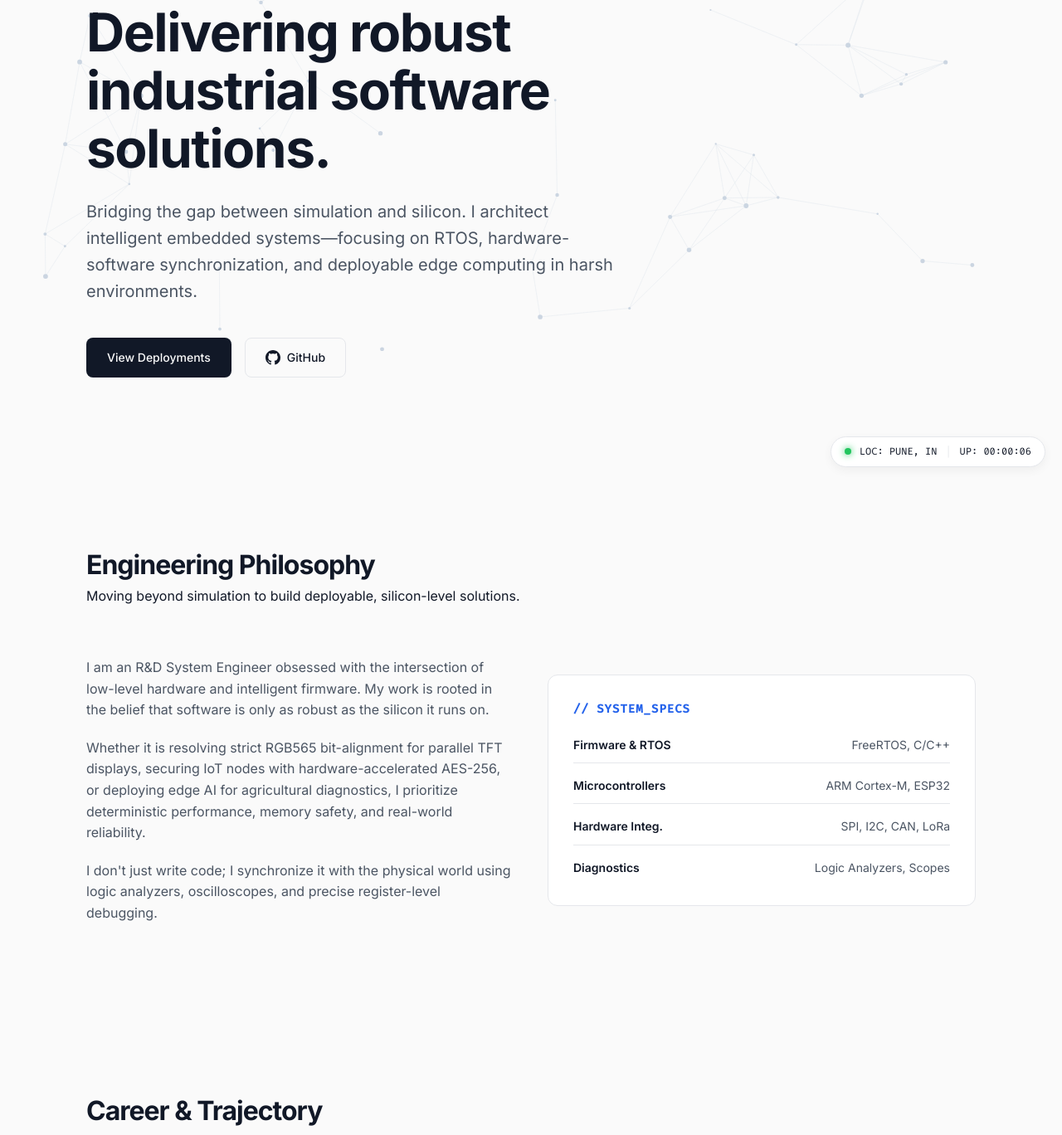
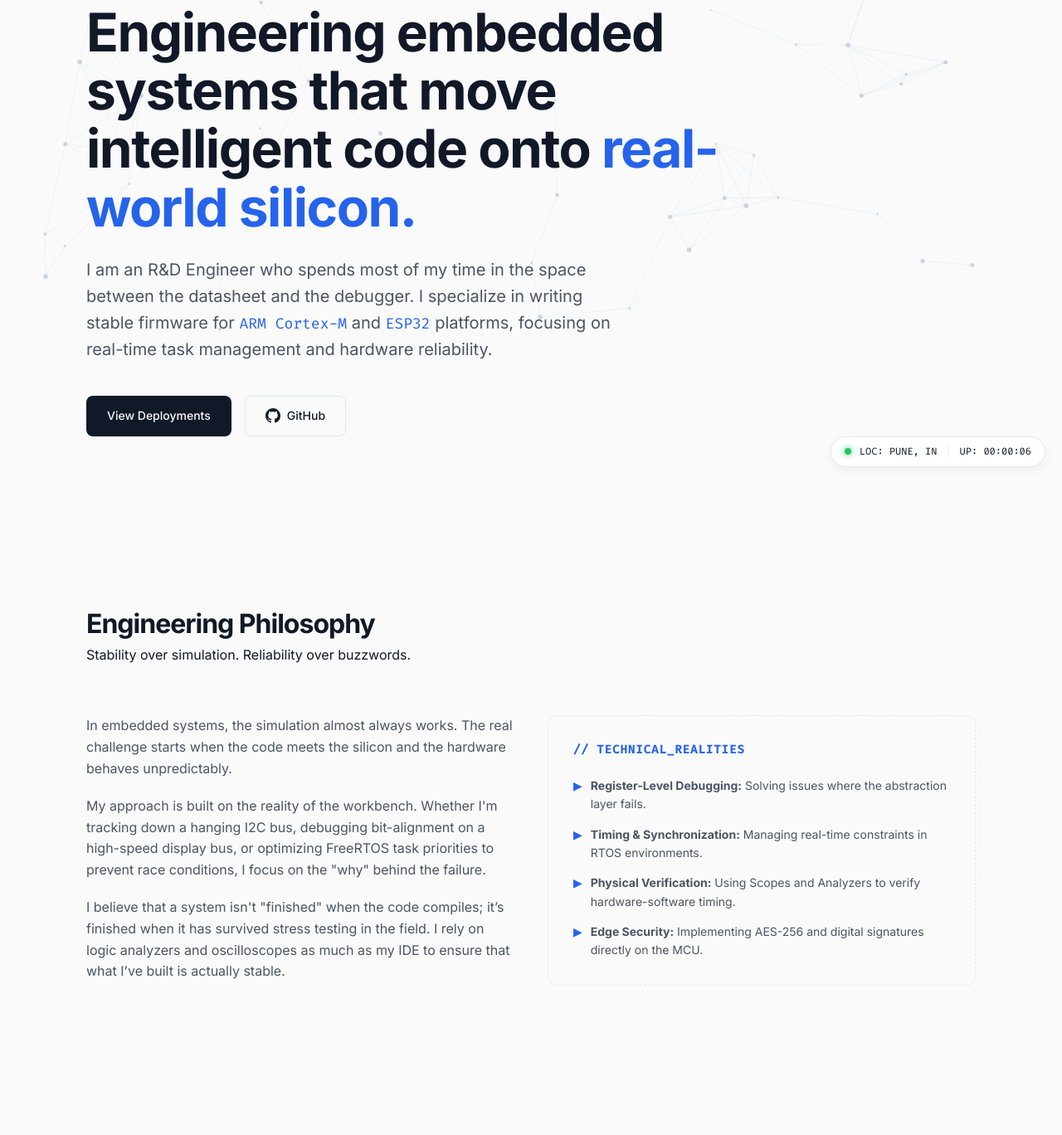
Before and after one commit to vaibhav-muneshwar/vaibhav-portfolio, a plain HTML site: page index.html in a window 1280 px wide. Shown: the part 217-1585 px from the top of the page at 83% size. Drawn offline with Linux system fonts and the light colour scheme.

Commit message:
Update index.html

```diff
--- a/index.html
+++ b/index.html
@@ -197,8 +197,14 @@
 
 <section class="hero fade-in">
   <span class="tagline">R&D System Engineer</span>
-  <h1>Delivering robust industrial software solutions.</h1>
-  <p>Bridging the gap between simulation and silicon. I architect intelligent embedded systems—focusing on RTOS, hardware-software synchronization, and deployable edge computing in harsh environments.</p>
+  <h1>Engineering embedded systems that move intelligent code onto <span style="color: var(--accent-color);">real-world silicon.</span></h1>
+  <p>
+  I am an R&D Engineer who spends most of my time in the space between the datasheet
+  and the debugger. I specialize in writing stable firmware for
+  <span class="mono" style="font-size: 0.9em; color: var(--accent-color);">ARM Cortex-M</span>
+  and <span class="mono" style="font-size: 0.9em; color: var(--accent-color);">ESP32</span>
+  platforms, focusing on real-time task management and hardware reliability.
+</p>
 
   <div style="display: flex; gap: 16px; flex-wrap: wrap;">
     <a href="#work" class="btn btn-primary">View Deployments</a>
@@ -212,37 +218,41 @@
 <section id="about" class="fade-in">
   <div class="section-header">
     <h2>Engineering Philosophy</h2>
-    <p>Moving beyond simulation to build deployable, silicon-level solutions.</p>
+    <p>Stability over simulation. Reliability over buzzwords.</p>
   </div>
 
-  <div style="display: grid; grid-template-columns: repeat(auto-fit, minmax(300px, 1fr)); gap: 40px; align-items: center;">
+  <div style="grid-template-columns: repeat(auto-fit, minmax(300px, 1fr)); display: grid; gap: 40px; align-items: start;">
 
     <div>
       <p style="color: var(--text-secondary); margin-bottom: 20px; font-size: 16px;">
-        I am an R&D System Engineer obsessed with the intersection of low-level hardware and intelligent firmware. My work is rooted in the belief that software is only as robust as the silicon it runs on.
+        In embedded systems, the simulation almost always works. The real challenge starts when the code meets the silicon and the hardware behaves unpredictably.
       </p>
       <p style="color: var(--text-secondary); margin-bottom: 20px; font-size: 16px;">
-        Whether it is resolving strict RGB565 bit-alignment for parallel TFT displays, securing IoT nodes with hardware-accelerated AES-256, or deploying edge AI for agricultural diagnostics, I prioritize deterministic performance, memory safety, and real-world reliability.
+        My approach is built on the reality of the workbench. Whether I'm tracking down a hanging I2C bus, debugging bit-alignment on a high-speed display bus, or optimizing FreeRTOS task priorities to prevent race conditions, I focus on the "why" behind the failure.
       </p>
       <p style="color: var(--text-secondary); font-size: 16px;">
-        I don't just write code; I synchronize it with the physical world using logic analyzers, oscilloscopes, and precise register-level debugging.
+        I believe that a system isn't "finished" when the code compiles; it’s finished when it has survived stress testing in the field. I rely on logic analyzers and oscilloscopes as much as my IDE to ensure that what I’ve built is actually stable.
       </p>
     </div>
 
-    <div class="card" style="padding: 30px; margin: 0;">
-      <h3 style="margin-bottom: 20px; font-family: 'Fira Code', monospace; font-size: 14px; color: var(--accent-color); letter-spacing: 1px;">// SYSTEM_SPECS</h3>
-      <ul style="list-style: none; display: flex; flex-direction: column; gap: 16px; color: var(--text-secondary); font-size: 14px;">
-        <li style="display: flex; justify-content: space-between; border-bottom: 1px solid var(--border-color); padding-bottom: 10px;">
-          <strong style="color: var(--text-primary); font-weight: 600;">Firmware & RTOS</strong> <span>FreeRTOS, C/C++</span>
+    <div class="card" style="padding: 30px; margin: 0; background: var(--bg-color); border-style: dashed;">
+      <h3 style="margin-bottom: 20px; font-family: 'Fira Code', monospace; font-size: 14px; color: var(--accent-color); letter-spacing: 1px;">// TECHNICAL_REALITIES</h3>
+      <ul style="list-style: none; display: flex; flex-direction: column; gap: 14px; color: var(--text-secondary); font-size: 14px;">
+        <li style="display: flex; align-items: flex-start; gap: 10px;">
+          <span style="color: var(--accent-color);">▶</span>
+          <span><strong>Register-Level Debugging:</strong> Solving issues where the abstraction layer fails.</span>
         </li>
-        <li style="display: flex; justify-content: space-between; border-bottom: 1px solid var(--border-color); padding-bottom: 10px;">
-          <strong style="color: var(--text-primary); font-weight: 600;">Microcontrollers</strong> <span>ARM Cortex-M, ESP32</span>
+        <li style="display: flex; align-items: flex-start; gap: 10px;">
+          <span style="color: var(--accent-color);">▶</span>
+          <span><strong>Timing & Synchronization:</strong> Managing real-time constraints in RTOS environments.</span>
         </li>
-        <li style="display: flex; justify-content: space-between; border-bottom: 1px solid var(--border-color); padding-bottom: 10px;">
-          <strong style="color: var(--text-primary); font-weight: 600;">Hardware Integ.</strong> <span>SPI, I2C, CAN, LoRa</span>
+        <li style="display: flex; align-items: flex-start; gap: 10px;">
+          <span style="color: var(--accent-color);">▶</span>
+          <span><strong>Physical Verification:</strong> Using Scopes and Analyzers to verify hardware-software timing.</span>
         </li>
-        <li style="display: flex; justify-content: space-between; padding-bottom: 4px;">
-          <strong style="color: var(--text-primary); font-weight: 600;">Diagnostics</strong> <span>Logic Analyzers, Scopes</span>
+        <li style="display: flex; align-items: flex-start; gap: 10px;">
+          <span style="color: var(--accent-color);">▶</span>
+          <span><strong>Edge Security:</strong> Implementing AES-256 and digital signatures directly on the MCU.</span>
         </li>
       </ul>
     </div>
@@ -252,7 +262,7 @@
 
 <section id="experience" class="fade-in">
   <div class="section-header">
-    <h2>Career & Trajectory</h2>
+    <h2>Academics & Career</h2>
     <p>Professional experience and academic foundations.</p>
   </div>
 
@@ -272,7 +282,7 @@
     <div class="timeline-item fade-in">
       <div class="timeline-date">FEB 2026 | JUN 2024</div>
       <div class="timeline-title">Academic Qualifications</div>
-      <div class="timeline-desc">Prepared for GATE ECE (Feb 2026). Qualified UGC-NET via NTA (June 2024). Hold an MS in Electronic Science from S.P. Pune University and a BS from Fergusson College.</div>
+      <div class="timeline-desc">Qualified UGC-NET via NTA (June 2024). Hold an MS in Electronic Science from S.P. Pune University and a BS from Fergusson College.</div>
     </div>
   </div>
 </section>
@@ -285,21 +295,21 @@
 
   <div class="grid">
     <div class="card">
-      <h3>🌱 JeevaTraksha (Edge AI)</h3>
+      <h3> JeevaTraksha (Edge AI)</h3>
       <p>A low-cost, offline AI-powered system detecting plant leaf diseases for local agriculture. Provides real-time diagnosis in sub-1.5 seconds.</p>
       <div class="tags"><span class="tag">Raspberry Pi</span><span class="tag">MATLAB</span><span class="tag">MobileNetV2</span></div>
       <button class="btn btn-outline" style="width: 100%;" onclick="openModal('modal-1')">View Details</button>
     </div>
 
     <div class="card">
-      <h3>🔒 Hardware-Backed Security</h3>
+      <h3> Hardware-Backed Security</h3>
       <p>Engineered a highly secure layer using AES-256-GCM encryption, digital signatures, and secure key generation for an IoT dashboard.</p>
       <div class="tags"><span class="tag">ESP32-S3</span><span class="tag">AES-256</span><span class="tag">C/C++</span></div>
       <button class="btn btn-outline" style="width: 100%;" onclick="openModal('modal-2')">View Details</button>
     </div>
 
     <div class="card">
-      <h3>📡 LoRa Emergency Transit</h3>
+      <h3> LoRa Emergency Transit</h3>
       <p>Conceptualized an offline transmitter-receiver architecture to autonomously manage and override traffic signals for emergency vehicles.</p>
       <div class="tags"><span class="tag">LoRaWAN</span><span class="tag">SPI Comm</span><span class="tag">Logic Design</span></div>
       <button class="btn btn-outline" style="width: 100%;" onclick="openModal('modal-3')">View Details</button>
```
